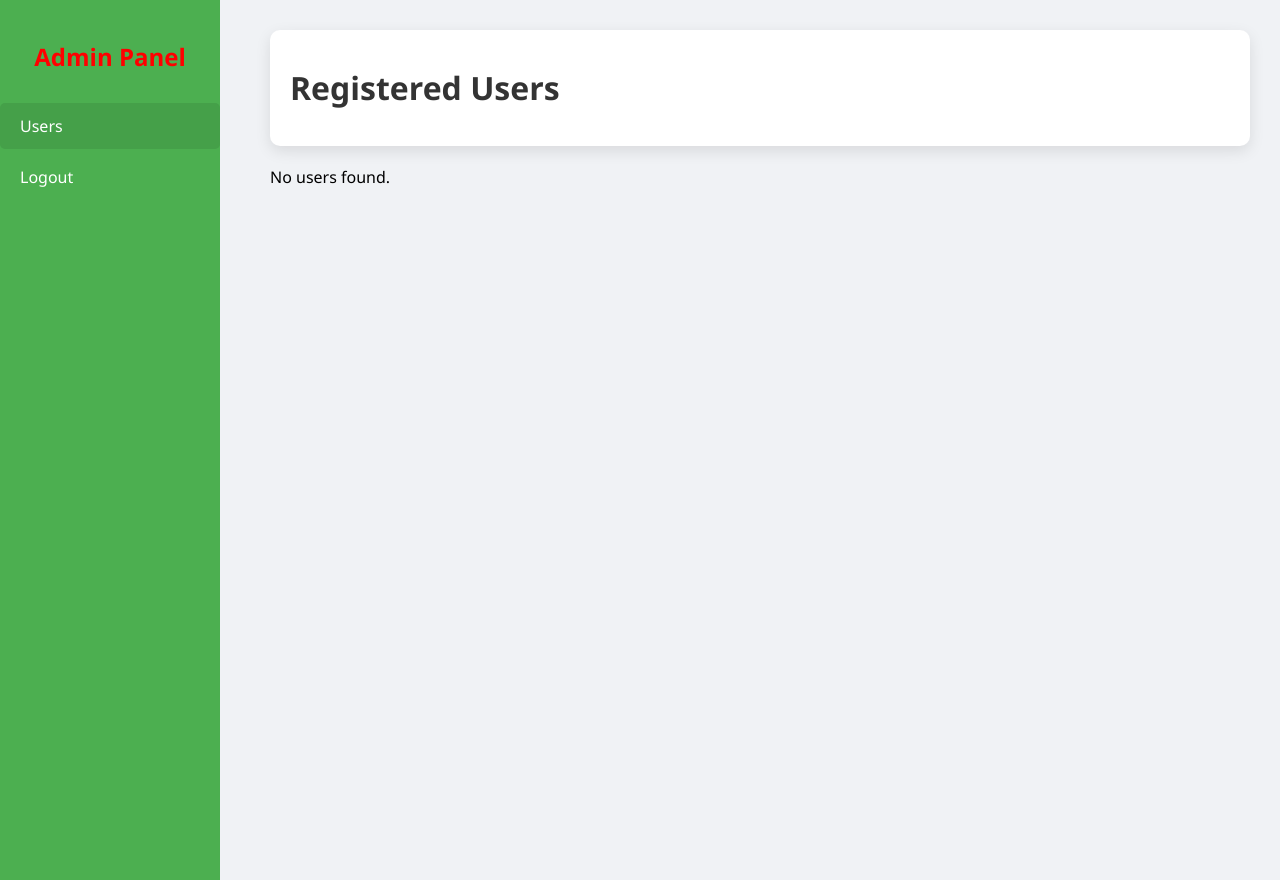
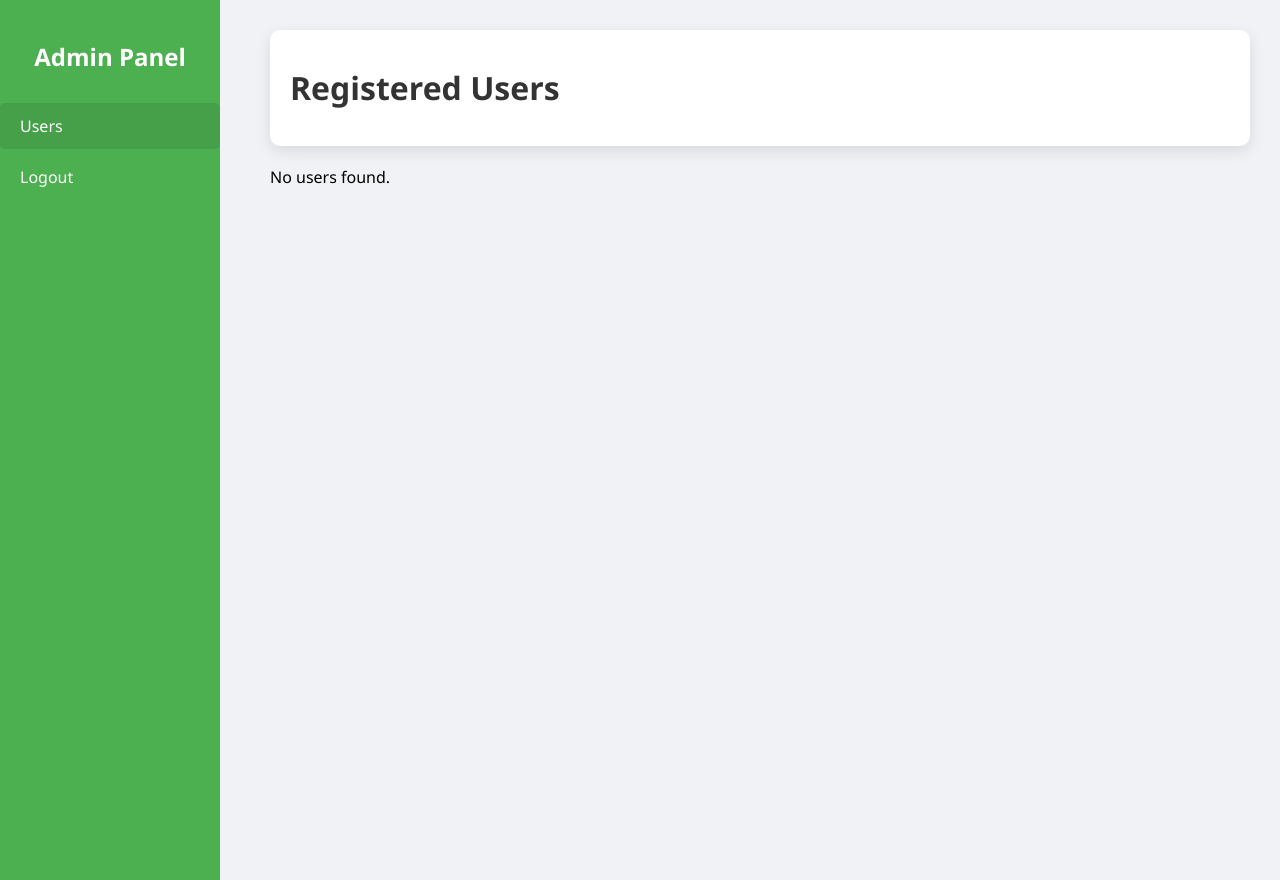
Before and after one commit to Alroy10/SplitBillBuddy, a PHP site: page /final_splittbill/admin.php in a window 1280 px wide. Run offline with PHP 8.4, Linux system fonts and the light colour scheme; data that the repository does not hold is empty.

Commit message:
color change

```diff
--- a/admin.php
+++ b/admin.php
@@ -30,7 +30,7 @@ h1 { color:#333; }
 .sidebar {
     position: fixed; left:0; top:0; width:220px; height:100%; background-color:#4CAF50; color:#fff; padding-top:20px;
 }
-.sidebar h2 { text-align:center; margin-bottom:30px; color:red;}
+.sidebar h2 { text-align:center; margin-bottom:30px; }
 .sidebar a { display:block; color:#fff; padding:12px 20px; text-decoration:none; margin-bottom:5px; border-radius:5px; }
 .sidebar a:hover { background-color:#45a049; }
 
```
